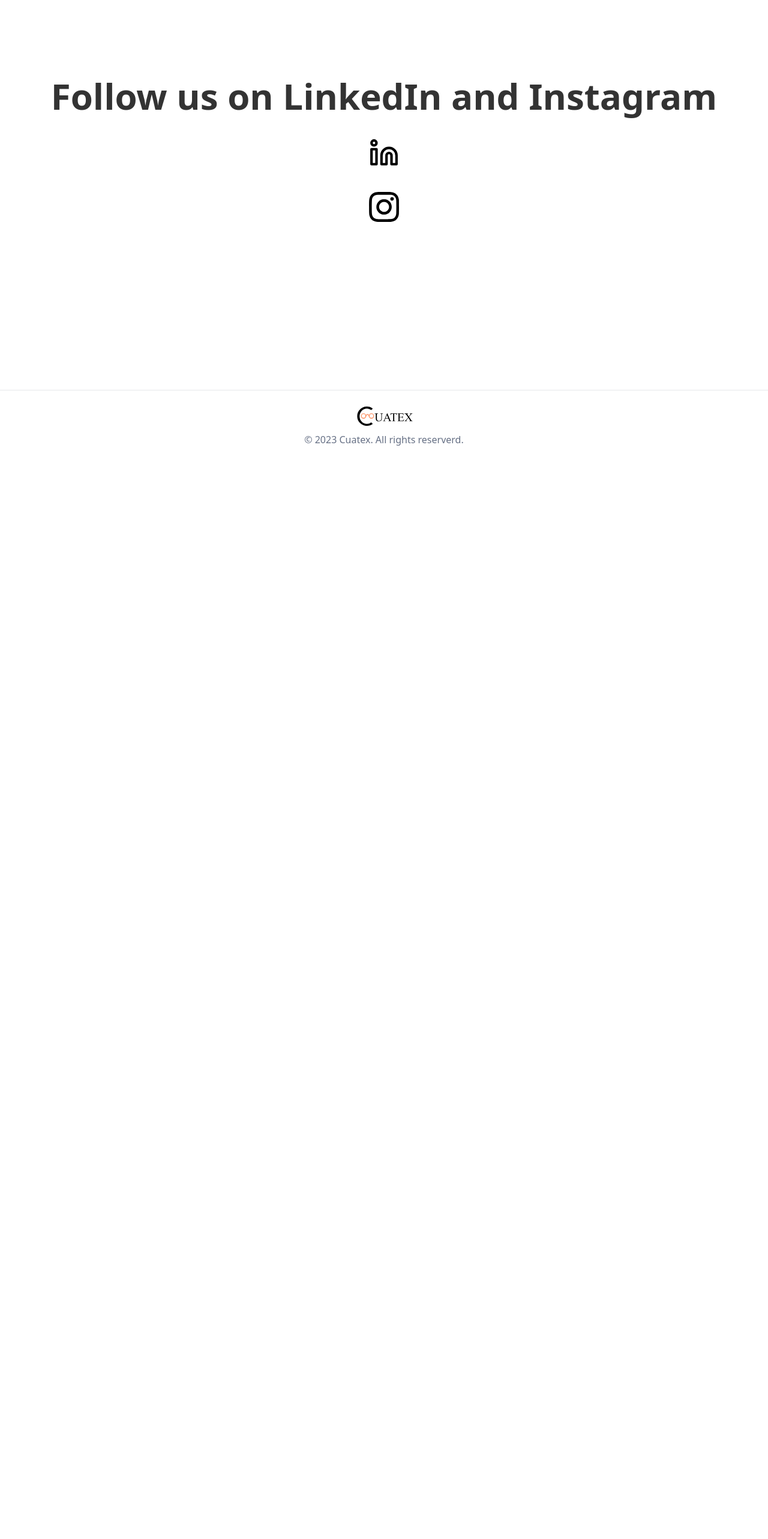
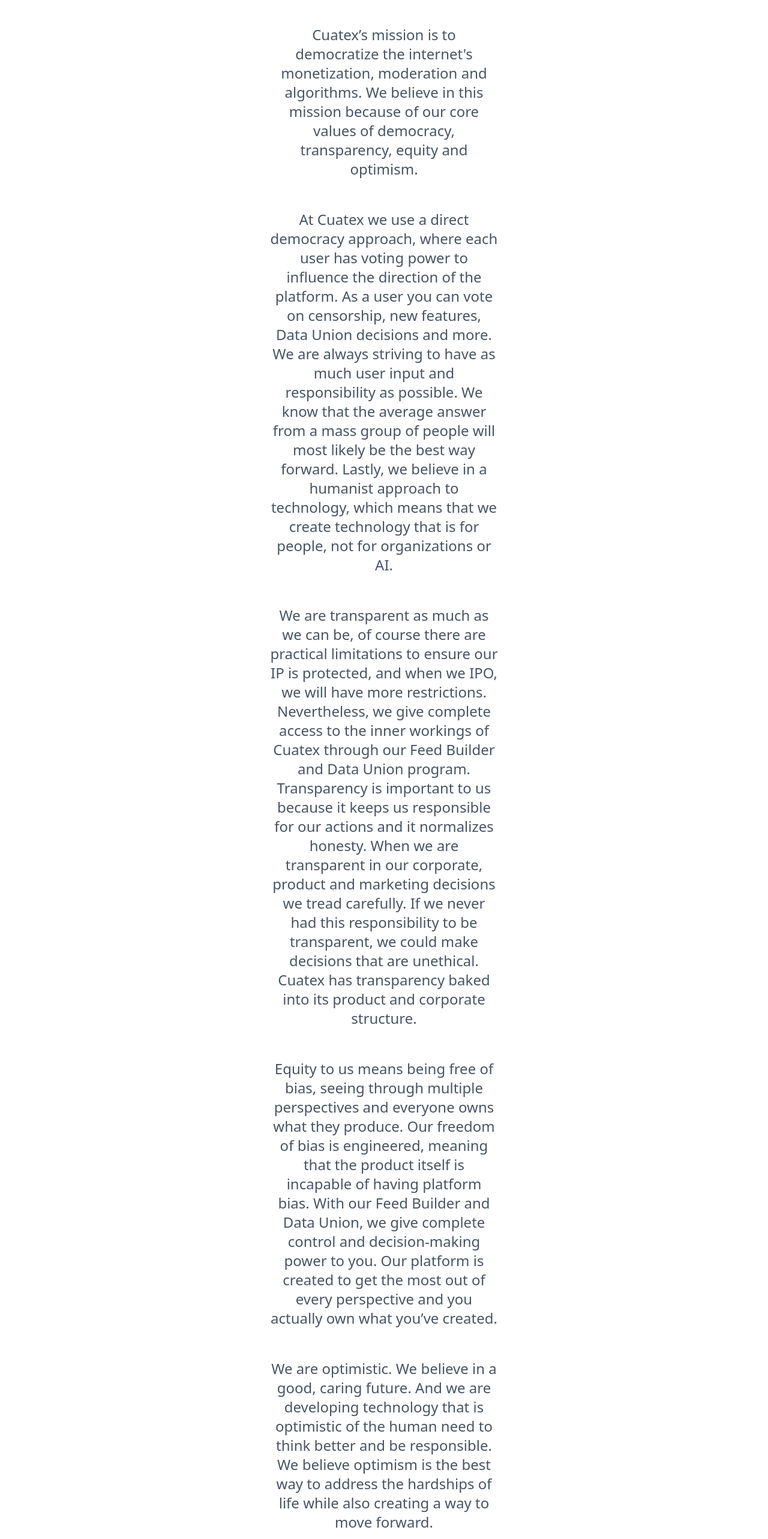
Before and after one commit to sebastianqmorales/CLP-02, a SvelteKit app: page /mission in a window 1280 px wide. Shown: the part 220-2786 px from the top of the page at 60% size. Before the commit the page ends 981 px from the top, so only its background shows below. Built offline with nearby package versions, Linux system fonts and the light colour scheme.

Commit message:
inital commit

```diff
--- a/src/routes/mission/+page.svelte
+++ b/src/routes/mission/+page.svelte
@@ -3,8 +3,66 @@
   import InstagramIcon from "$lib/assets/instagram.svg";
 </script>
 
-<div class="hero min-h-screen bg-base-100 py-0 lg:py-10">
-  <div class="flex flex-col items-center gap-10">
+<div class="flex flex-col items-center gap-10 py-20">
+  <h1 class="text-4xl md:text-6xl font-bold text-center">Our Mission</h1>
+  <p
+    class="text-[#475467] pt-3 sm:px-[30px] sm:text-lg lg:px-[450px] lg:text-2xl text-center"
+  >
+    Cuatex’s mission is to democratize the internet's monetization, moderation
+    and algorithms. We believe in this mission because of our core values of
+    democracy, transparency, equity and optimism.
+  </p>
+  <p
+    class="text-[#475467] pt-3 sm:px-[30px] sm:text-lg lg:px-[450px] lg:text-2xl text-center"
+  >
+    At Cuatex we use a direct democracy approach, where each user has voting
+    power to influence the direction of the platform. As a user you can vote on
+    censorship, new features, Data Union decisions and more. We are always
+    striving to have as much user input and responsibility as possible. We know
+    that the average answer from a mass group of people will most likely be the
+    best way forward. Lastly, we believe in a humanist approach to technology,
+    which means that we create technology that is for people, not for
+    organizations or AI.
+  </p>
+  <p
+    class="text-[#475467] pt-3 sm:px-[30px] sm:text-lg lg:px-[450px] lg:text-2xl text-center"
+  >
+    We are transparent as much as we can be, of course there are practical
+    limitations to ensure our IP is protected, and when we IPO, we will have
+    more restrictions. Nevertheless, we give complete access to the inner
+    workings of Cuatex through our Feed Builder and Data Union program.
+    Transparency is important to us because it keeps us responsible for our
+    actions and it normalizes honesty. When we are transparent in our corporate,
+    product and marketing decisions we tread carefully. If we never had this
+    responsibility to be transparent, we could make decisions that are
+    unethical. Cuatex has transparency baked into its product and corporate
+    structure.
+  </p>
+  <p
+    class="text-[#475467] pt-3 sm:px-[30px] sm:text-lg lg:px-[450px] lg:text-2xl text-center"
+  >
+    Equity to us means being free of bias, seeing through multiple perspectives
+    and everyone owns what they produce. Our freedom of bias is engineered,
+    meaning that the product itself is incapable of having platform bias. With
+    our Feed Builder and Data Union, we give complete control and
+    decision-making power to you. Our platform is created to get the most out of
+    every perspective and you actually own what you’ve created.
+  </p>
+  <p
+    class="text-[#475467] pt-3 sm:px-[30px] sm:text-lg lg:px-[450px] lg:text-2xl text-center"
+  >
+    We are optimistic. We believe in a good, caring future. And we are
+    developing technology that is optimistic of the human need to think better
+    and be responsible. We believe optimism is the best way to address the
+    hardships of life while also creating a way to move forward.
+  </p>
+  <p
+    class="text-[#475467] pt-3 sm:px-[30px] sm:text-lg lg:px-[450px] lg:text-2xl text-center"
+  >
+    This is who we are at Cuatex and what our product stands for, if this
+    message resonated with you, then please sign up for our early release.
+  </p>
+  <!-- <div class="flex flex-col items-center gap-10">
     <h1 class="text-6xl font-bold">Follow us on LinkedIn and Instagram</h1>
     <a href="https://www.linkedin.com/company/cuatex">
       <img class="w-[50px]" src={LinkedInIcon} alt="linked in icon" />
@@ -12,5 +70,5 @@
     <a href="https://www.instagram.com/cuatexmedia/">
       <img class="w-[50px]" src={InstagramIcon} alt="linked in icon" />
     </a>
-  </div>
+  </div> -->
 </div>
```
